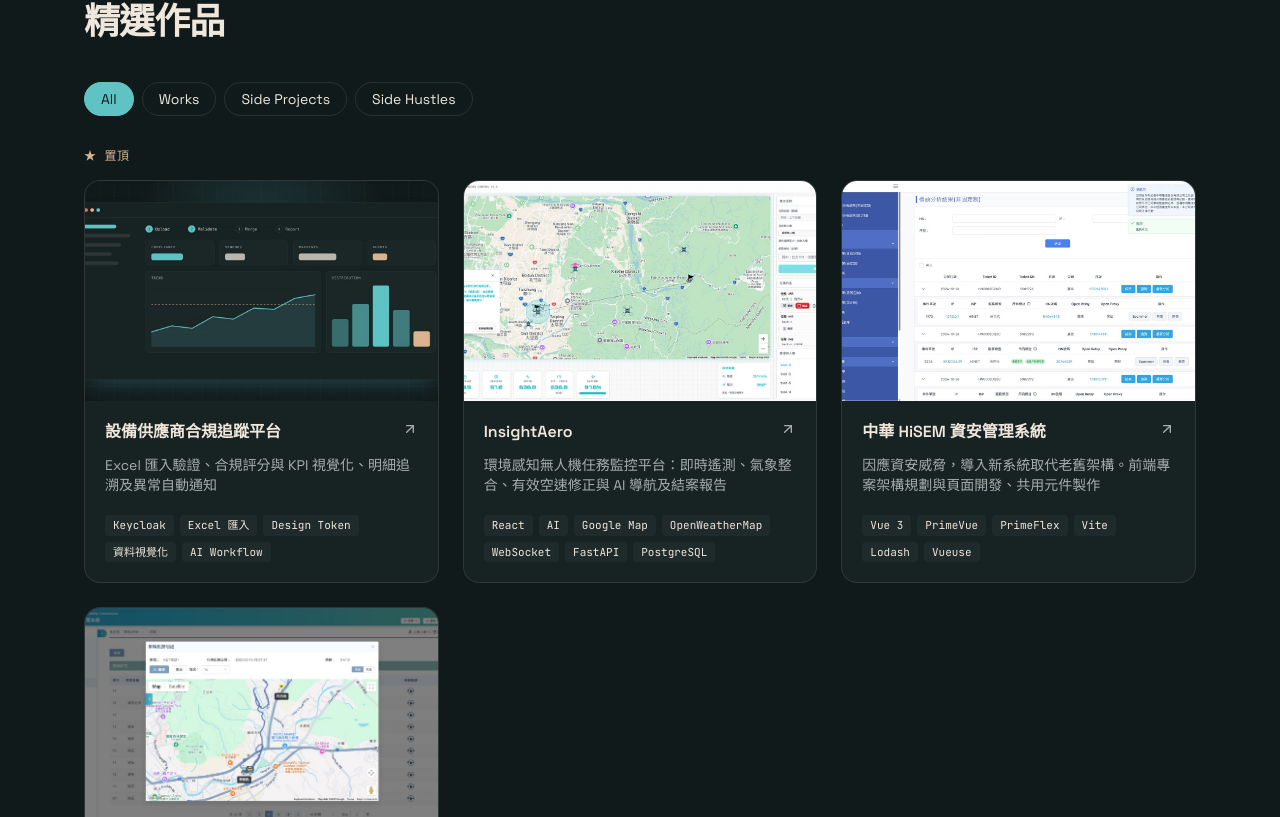
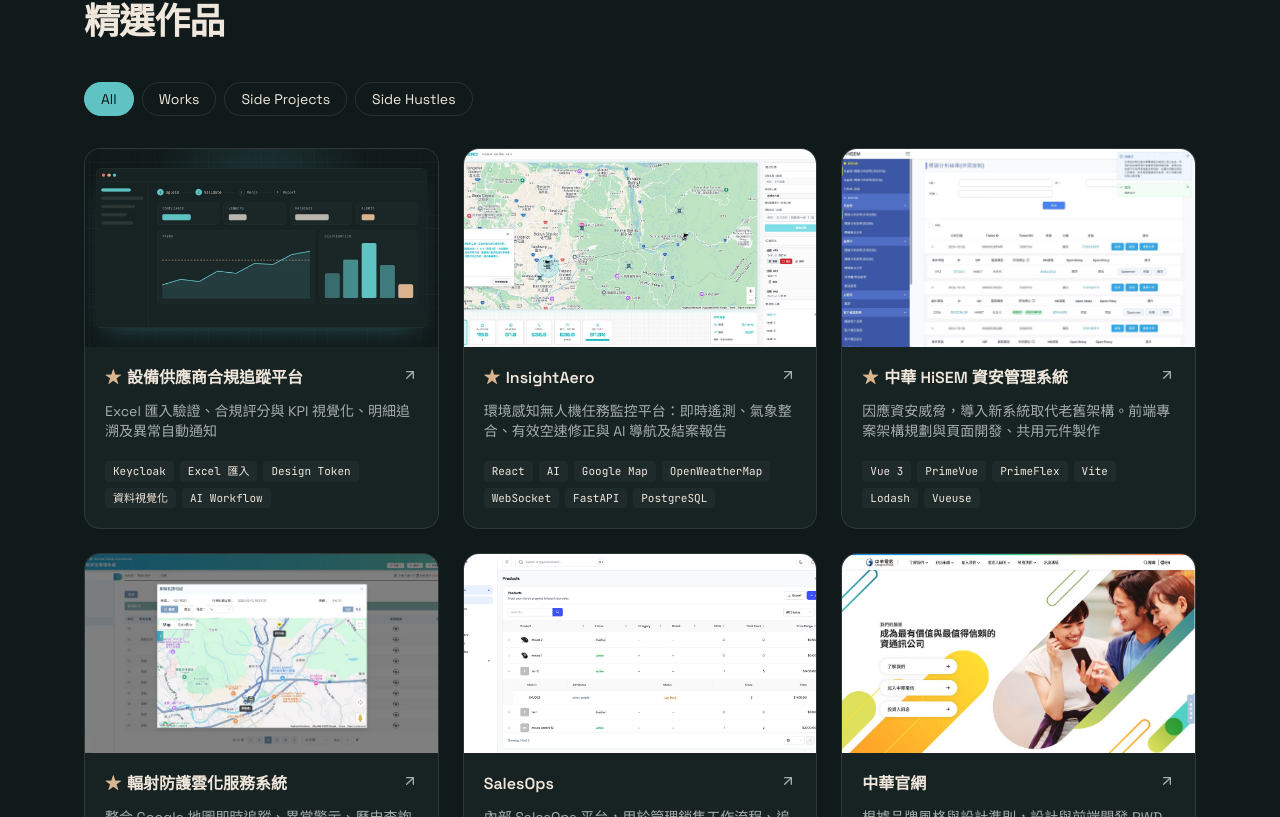
Before and after one commit to sam821203/YUHAO, a Next.js app: page / in a window 1280 px wide. Shown: the part 2643-3460 px from the top of the page. Built offline with nearby package versions, Linux system fonts and the light colour scheme.

Commit message:
Show featured and other projects in one continuous grid
Co-Authored-By: Claude Opus 5.5 (1M context) <noreply@anthropic.com>
Claude-Session: https://claude.ai/code/session_011ZaRbTbjq2cmJssaY5uGXf

```diff
--- a/components/ProjectCard.tsx
+++ b/components/ProjectCard.tsx
@@ -3,25 +3,28 @@ import Link from "next/link";
 import { ArrowUpRight } from "lucide-react";
 import type { Project } from "@/lib/content";
 
-export function ProjectCard({ p, large }: { p: Project; large?: boolean }) {
+export function ProjectCard({ p }: { p: Project }) {
   return (
     <Link
       href={`/projects/${p.slug}`}
       className="card-lift group flex h-full flex-col overflow-hidden rounded-xl border bg-card focus-visible:outline-2 focus-visible:outline-ring"
     >
-      <div className={`overflow-hidden bg-muted ${large ? "aspect-[16/10]" : "aspect-video"}`}>
+      <div className="aspect-video overflow-hidden bg-muted">
         <Image
           src={p.image.src}
           alt={p.title}
           width={p.image.width}
           height={p.image.height}
-          sizes={large ? "(min-width: 1024px) 368px, (min-width: 768px) 33vw, 100vw" : "(min-width: 1024px) 368px, (min-width: 640px) 50vw, 100vw"}
+          sizes="(min-width: 1024px) 368px, (min-width: 640px) 50vw, 100vw"
           className="size-full object-cover transition-transform duration-500 group-hover:scale-105"
         />
       </div>
       <div className="flex flex-1 flex-col gap-3 p-5">
         <div className="flex items-start justify-between gap-3">
-          <h3 className="font-semibold leading-snug">{p.title}</h3>
+          <h3 className="font-semibold leading-snug">
+            {p.featured && <span className="mr-1.5 text-accent">★</span>}
+            {p.title}
+          </h3>
           <ArrowUpRight className="size-4 shrink-0 text-muted-foreground transition-all group-hover:-translate-y-0.5 group-hover:translate-x-0.5 group-hover:text-primary" />
         </div>
         <p className="text-sm text-muted-foreground">{p.info}</p>
--- a/components/ProjectGrid.tsx
+++ b/components/ProjectGrid.tsx
@@ -30,20 +30,8 @@ export function ProjectGrid() {
           </button>
         ))}
       </div>
-      {featured.length > 0 && (
-        <>
-          <p className="mb-4 font-mono text-xs uppercase tracking-wider text-accent">★ 置頂</p>
-          <div className="mb-12 grid gap-6 md:grid-cols-3">
-            {featured.map((p, i) => (
-              <Reveal key={`${filter}-${p.slug}`} delay={i * 80} className="h-full">
-                <ProjectCard p={p} large />
-              </Reveal>
-            ))}
-          </div>
-        </>
-      )}
       <div className="grid gap-6 sm:grid-cols-2 lg:grid-cols-3">
-        {rest.map((p, i) => (
+        {[...featured, ...rest].map((p, i) => (
           <Reveal key={`${filter}-${p.slug}`} delay={(i % 3) * 80} className="h-full">
             <ProjectCard p={p} />
           </Reveal>
```
